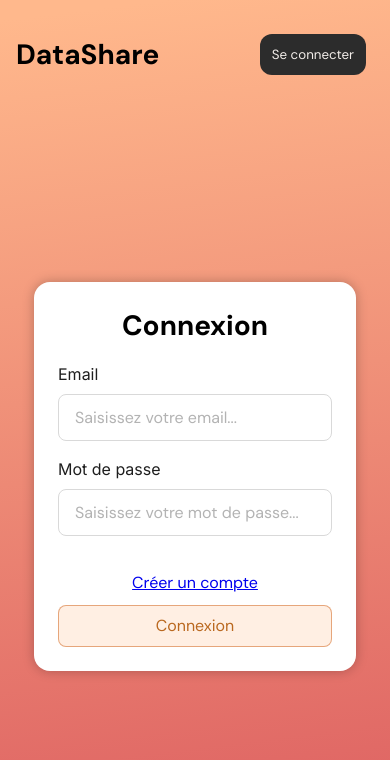
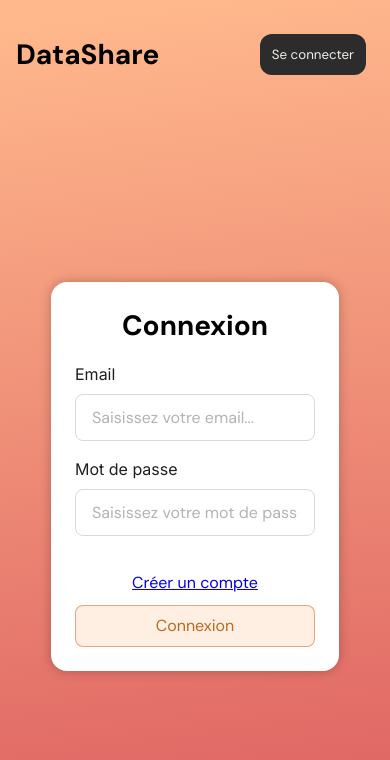
Before and after one commit to ARCHI-M2026/P4, an Angular app in the folder frontend/: page /login in a window 390 px wide. Shown: the top 760 px of the page. Built offline with nearby package versions, Linux system fonts and the light colour scheme.

Commit message:
fix: corrige le débordement horizontal du formulaire d'upload sur mobile et lien fichier

```diff
--- a/frontend/src/styles-form-container.css
+++ b/frontend/src/styles-form-container.css
@@ -11,6 +11,15 @@
   background: #FFF;
   box-shadow: 0 0 12px 0 rgba(0, 0, 0, 0.25);
   font-family: var(--Main-Font);
+}
+
+.form-container,
+.form-container * {
+  min-width: 0;
+}
+
+.form-container > div {
+  align-self: stretch;
 }
 
 .form-title {
@@ -115,6 +124,7 @@
 .form-input {
     display: flex;
     min-width: 240px;
+    box-sizing: border-box;
     padding: var(--sds-size-space-300) var(--sds-size-space-400);
     align-items: center;
     align-self: stretch;
--- a/frontend/src/styles.css
+++ b/frontend/src/styles.css
@@ -55,6 +55,11 @@ html, body {
   align-items: center;
   padding: 2rem;
   text-align: center;
+  min-width: 0;
+}
+
+.main-content > * {
+  min-width: 0;
 }
 
 .appTitle {
```
